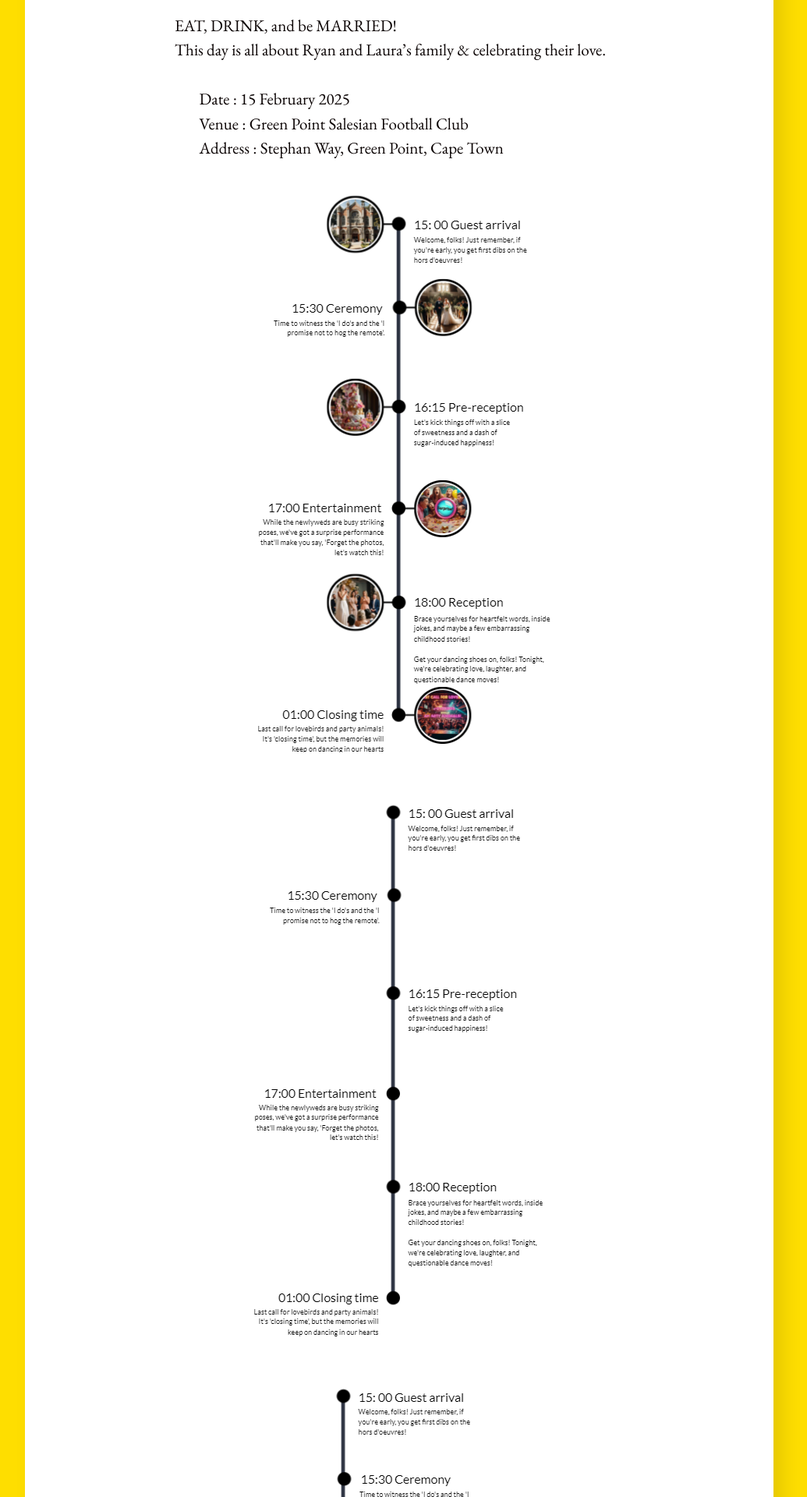
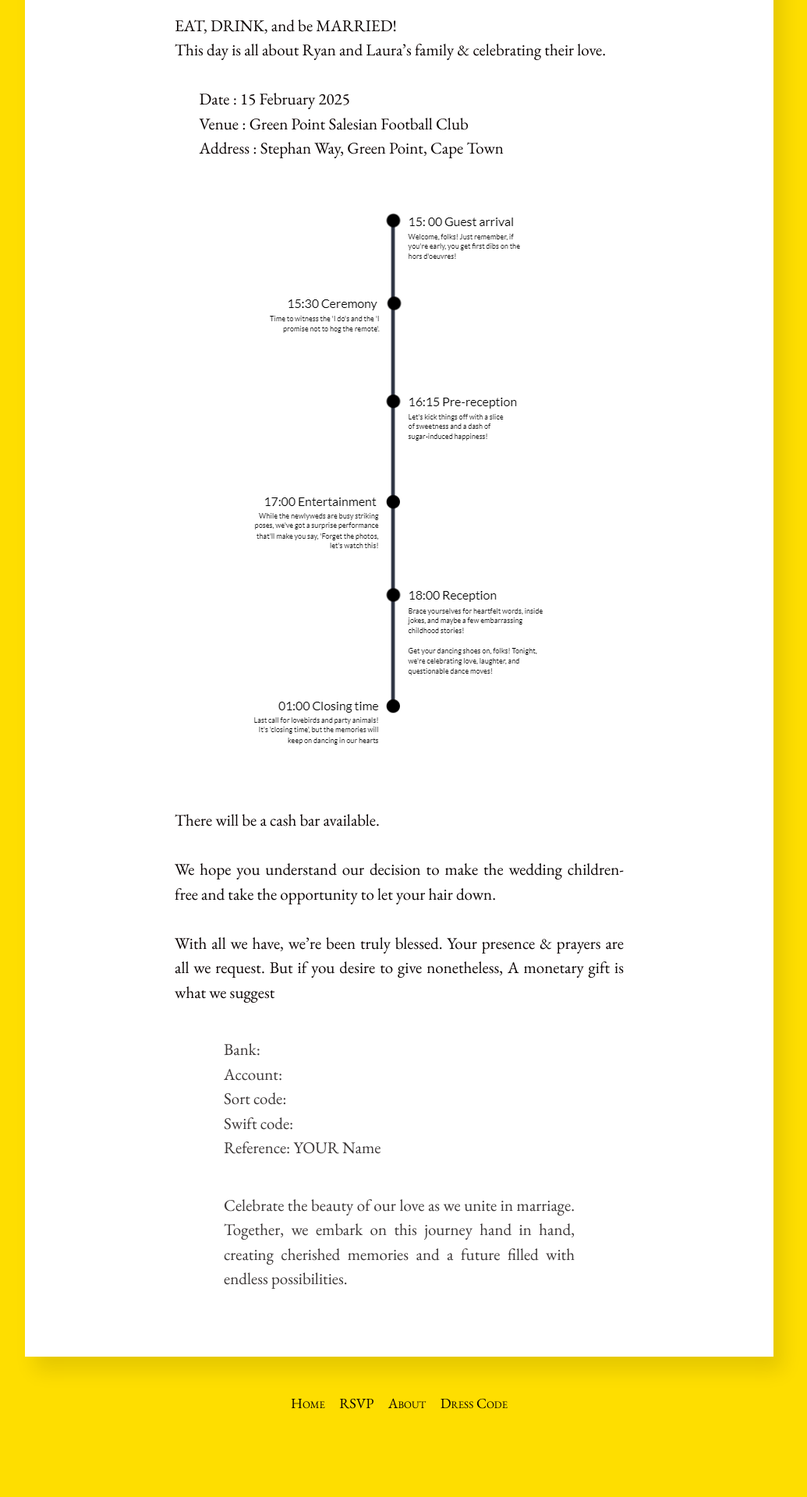
Before and after one commit to PoveyCelebration/PoveyCelebration.github.io, a Jekyll site: the page built from hitchens/about.md, in a window 1280 px wide. Shown: the part 442-2362 px from the top of the page at 78% size, without its empty margins (128-1163 px from the left). Built offline with Jekyll 4.4.1, drawn with Linux system fonts in a browser that asks for light colours; after the commit the page ends 2261 px from its top, so only the background shows below that.

Commit message:
Update about.md

```diff
--- a/hitchens/about.md
+++ b/hitchens/about.md
@@ -14,11 +14,7 @@
 
 Address : Stephan Way, Green Point, Cape Town
 
-![](/assets/images/timeline2.png)
-
 ![](/assets/images/timeline3.png)
-
-![](/assets/images/timeline4.png)
 
 <br/>
 There will be a cash bar available.
```
